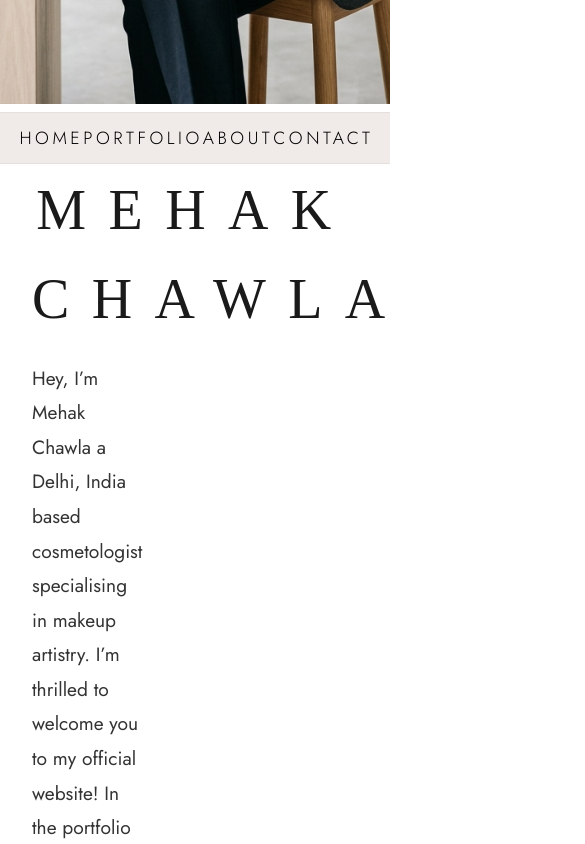
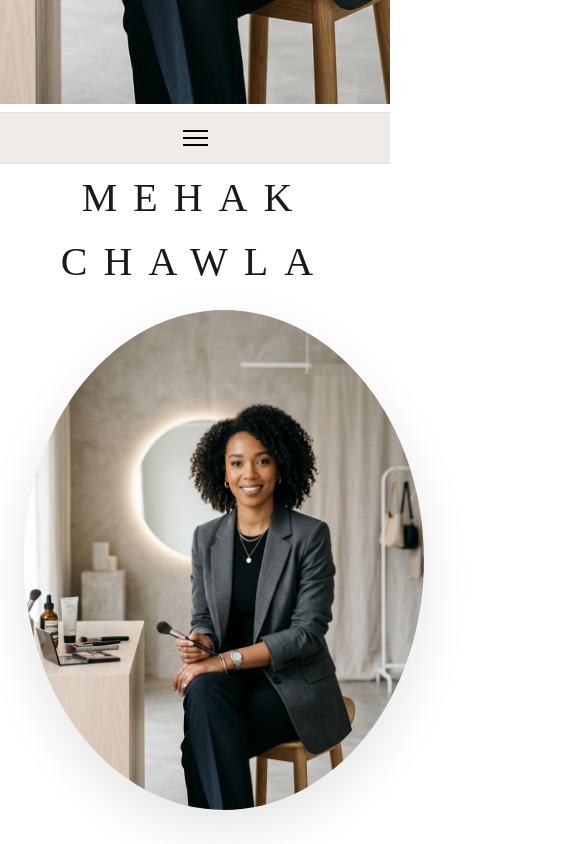
Before and after one commit to arpitsehal/Mehak_portfolio, a React (Vite) app: page / in a window 390 px wide. Shown: the part 740-1584 px from the top of the page, 585 px wide, since content can reach past the window. Built offline with nearby package versions, Linux system fonts and the light colour scheme; a web font is replaced by a local one.

Commit message:
Mobile reponivene

```diff
--- a/src/App.jsx
+++ b/src/App.jsx
@@ -83,11 +83,11 @@ const Navbar = () => {
         )}
 
         {/* Desktop Menu */}
-        <div style={{
-          display: 'flex',
+        <div className="desktop-nav" style={{
           gap: isHome ? '0' : '3rem',
           width: isHome ? '100%' : 'auto',
-          justifyContent: isHome ? 'space-around' : 'flex-end'
+          justifyContent: isHome ? 'space-around' : 'flex-end',
+          alignItems: 'center'
         }}>
           <Link to="/" className="nav-link" style={isHome ? { fontSize: '1.1rem', letterSpacing: '0.2em', fontWeight: 300 } : {}}>HOME</Link>
           <div
@@ -126,6 +126,25 @@ const Navbar = () => {
           <Link to="/about" className="nav-link" style={isHome ? { fontSize: '1.1rem', letterSpacing: '0.2em', fontWeight: 300 } : {}}>ABOUT</Link>
           <Link to="/contact" className="nav-link" style={isHome ? { fontSize: '1.1rem', letterSpacing: '0.2em', fontWeight: 300 } : {}}>CONTACT</Link>
         </div>
+
+        {/* Mobile Hamburger Button */}
+        <button
+          className={`hamburger ${isOpen ? 'open' : ''}`}
+          onClick={() => setIsOpen(!isOpen)}
+          aria-label="Toggle menu"
+        >
+          <span></span>
+          <span></span>
+          <span></span>
+        </button>
+      </div>
+
+      {/* Mobile Menu Overlay */}
+      <div className={`mobile-menu-overlay ${isOpen ? 'open' : ''}`}>
+        <Link to="/" onClick={() => setIsOpen(false)} style={{ fontSize: '2rem', letterSpacing: '0.2em', textTransform: 'uppercase' }}>Home</Link>
+        <Link to="/portfolio" onClick={() => setIsOpen(false)} style={{ fontSize: '2rem', letterSpacing: '0.2em', textTransform: 'uppercase' }}>Portfolio</Link>
+        <Link to="/about" onClick={() => setIsOpen(false)} style={{ fontSize: '2rem', letterSpacing: '0.2em', textTransform: 'uppercase' }}>About</Link>
+        <Link to="/contact" onClick={() => setIsOpen(false)} style={{ fontSize: '2rem', letterSpacing: '0.2em', textTransform: 'uppercase' }}>Contact</Link>
       </div>
       <style>{`
         .nav-link {
@@ -325,14 +344,7 @@ const Home = () => (
           fontWeight: 400
         }}>MEHAK CHAWLA</h2>
 
-        <div style={{
-          display: 'grid',
-          gridTemplateColumns: '1.2fr 0.8fr',
-          gap: '4rem',
-          alignItems: 'center',
-          maxWidth: '1200px',
-          margin: '0 auto'
-        }}>
+        <div className="grid-home">
           <div style={{ fontSize: '1.2rem', lineHeight: '1.8', color: '#333' }}>
             <p style={{ marginBottom: '2rem' }}>
               Hey, I’m Mehak Chawla a Delhi, India based cosmetologist specialising in makeup artistry. I’m thrilled to welcome you to my official website! In the portfolio section, you’ll find a curated collection of my work, featuring a variety of styles including bridal and engagement looks, special effects, creative concepts, fantasy themes, and glamorous makeup.
@@ -447,12 +459,7 @@ const PortfolioSection = ({ title, img, isLast, onImageClick }) => {
         fontFamily: "'Aboreto', cursive"
       }}>{title.toUpperCase()}</h2>
 
-      <div style={{
-        display: 'grid',
-        gridTemplateColumns: 'repeat(4, 1fr)',
-        gap: '1.5rem',
-        marginBottom: '4rem'
-      }}>
+      <div className="grid-portfolio">
         {photos.map((src, i) => (
           <div
             key={i}
@@ -622,12 +629,7 @@ const CategoryDetail = ({ onImageClick }) => {
           fontFamily: "'Aboreto', cursive"
         }}>{title}</h1>
 
-        <div style={{
-          display: 'grid',
-          gridTemplateColumns: 'repeat(4, 1fr)',
-          gap: '1.5rem',
-          marginBottom: '0.5rem'
-        }}>
+        <div className="grid-portfolio" style={{ marginBottom: '0.5rem' }}>
           {photos.map((src, i) => (
             <div
               key={i}
@@ -663,7 +665,7 @@ const CategoryDetail = ({ onImageClick }) => {
 const About = () => (
   <div className="fade-in">
     <div className="container section-padding" style={{ paddingTop: '1.5rem', paddingBottom: '1rem' }}>
-      <div style={{ display: 'grid', gridTemplateColumns: '1fr 1fr', gap: '6rem', alignItems: 'stretch' }}>
+      <div className="grid-about">
         <div>
           <h1 style={{
             marginBottom: '2.5rem',
@@ -752,7 +754,7 @@ const Contact = () => {
             display: 'inline-block'
           }}>Drop Your Message</h1>
         </div>
-        <div style={{ display: 'grid', gridTemplateColumns: '1fr 1fr', gap: '2rem', alignItems: 'flex-start' }}>
+        <div className="grid-contact">
           {/* Left Side: Text Content */}
           <div style={{ paddingTop: '2rem' }}>
             <p style={{ fontSize: '2rem', lineHeight: '1.4', color: '#333', marginBottom: '1.5rem', maxWidth: '500px', fontWeight: 300 }}>
@@ -771,7 +773,7 @@ const Contact = () => {
           {/* Right Side: Form */}
           <div>
             <form onSubmit={handleSubmit} style={{ display: 'flex', flexDirection: 'column', gap: '1.2rem' }}>
-              <div style={{ display: 'flex', gap: '1.5rem' }}>
+              <div className="form-row">
                 <div style={{ flex: 1 }}>
                   <label style={{ fontSize: '0.8rem', letterSpacing: '0.2em', color: '#999', textTransform: 'uppercase' }}>First Name *</label>
                   <input name="firstName" value={formData.firstName} onChange={handleChange} type="text" style={{ width: '100%', padding: '0.5rem 0', border: 'none', borderBottom: '1px solid #ddd', outline: 'none', fontSize: '1.1rem' }} required />
@@ -782,7 +784,7 @@ const Contact = () => {
                 </div>
               </div>
 
-              <div style={{ display: 'flex', gap: '1.5rem' }}>
+              <div className="form-row">
                 <div style={{ flex: 1 }}>
                   <label style={{ fontSize: '0.8rem', letterSpacing: '0.2em', color: '#999', textTransform: 'uppercase' }}>Email *</label>
                   <input name="email" value={formData.email} onChange={handleChange} type="email" style={{ width: '100%', padding: '0.5rem 0', border: 'none', borderBottom: '1px solid #ddd', outline: 'none', fontSize: '1.1rem' }} required />
--- a/src/index.css
+++ b/src/index.css
@@ -112,3 +112,163 @@ body {
   background: transparent;
   color: var(--primary);
 }
+
+/* Responsive Grid Utilities */
+.grid-home {
+  display: grid;
+  grid-template-columns: 1.2fr 0.8fr;
+  gap: 4rem;
+  align-items: center;
+  max-width: 1200px;
+  margin: 0 auto;
+}
+
+.grid-portfolio {
+  display: grid;
+  grid-template-columns: repeat(4, 1fr);
+  gap: 1.5rem;
+  margin-bottom: 4rem;
+}
+
+.grid-about {
+  display: grid;
+  grid-template-columns: 1fr 1fr;
+  gap: 6rem;
+  align-items: stretch;
+}
+
+.grid-contact {
+  display: grid;
+  grid-template-columns: 1fr 1fr;
+  gap: 2rem;
+  align-items: flex-start;
+}
+
+.form-row {
+  display: flex;
+  gap: 1.5rem;
+}
+
+/* Hamburger Menu Button */
+.hamburger {
+  display: none;
+  background: none;
+  border: none;
+  cursor: pointer;
+  flex-direction: column;
+  gap: 5px;
+  padding: 10px;
+  z-index: 1002;
+}
+
+.hamburger span {
+  display: block;
+  width: 25px;
+  height: 2px;
+  background-color: var(--primary);
+  transition: all 0.3s ease;
+}
+
+.hamburger.open span:nth-child(1) {
+  transform: translateY(7px) rotate(45deg);
+}
+
+.hamburger.open span:nth-child(2) {
+  opacity: 0;
+}
+
+.hamburger.open span:nth-child(3) {
+  transform: translateY(-7px) rotate(-45deg);
+}
+
+.mobile-menu-overlay {
+  display: none;
+  position: fixed;
+  top: 0;
+  left: 0;
+  width: 100%;
+  height: 100vh;
+  background: rgba(240, 234, 232, 0.98);
+  z-index: 1000;
+  flex-direction: column;
+  justify-content: center;
+  align-items: center;
+  gap: 2rem;
+}
+
+.mobile-menu-overlay.open {
+  display: flex;
+}
+
+/* Desktop Navigation (hides on mobile) */
+.desktop-nav {
+  display: flex;
+}
+
+/* Mobile Media Queries */
+@media (max-width: 768px) {
+  .container {
+    padding: 0 1.5rem;
+  }
+
+  .section-padding {
+    padding: 4rem 0;
+  }
+
+  .grid-home {
+    grid-template-columns: 1fr;
+    gap: 2rem;
+    text-align: center;
+  }
+
+  .grid-home > div:last-child {
+    order: -1; /* Image on top */
+  }
+
+  .grid-portfolio {
+    grid-template-columns: repeat(2, 1fr); /* 2 columns on mobile/tablet */
+    gap: 1rem;
+    margin-bottom: 2rem;
+  }
+
+  .grid-about {
+    grid-template-columns: 1fr;
+    gap: 3rem;
+  }
+
+  .grid-about > div:last-child {
+    min-height: 400px;
+  }
+
+  .grid-contact {
+    grid-template-columns: 1fr;
+  }
+
+  .form-row {
+    flex-direction: column;
+    gap: 1.2rem;
+  }
+
+  .desktop-nav {
+    display: none !important;
+  }
+
+  .hamburger {
+    display: flex;
+  }
+
+  /* Adjust typography for mobile */
+  h1, h2 {
+    font-size: 2.5rem !important;
+  }
+
+  .portfolio-nav-link {
+    font-size: 0.9rem !important;
+  }
+}
+
+@media (max-width: 480px) {
+  .grid-portfolio {
+    grid-template-columns: 1fr; /* 1 column on small phones */
+  }
+}
```
